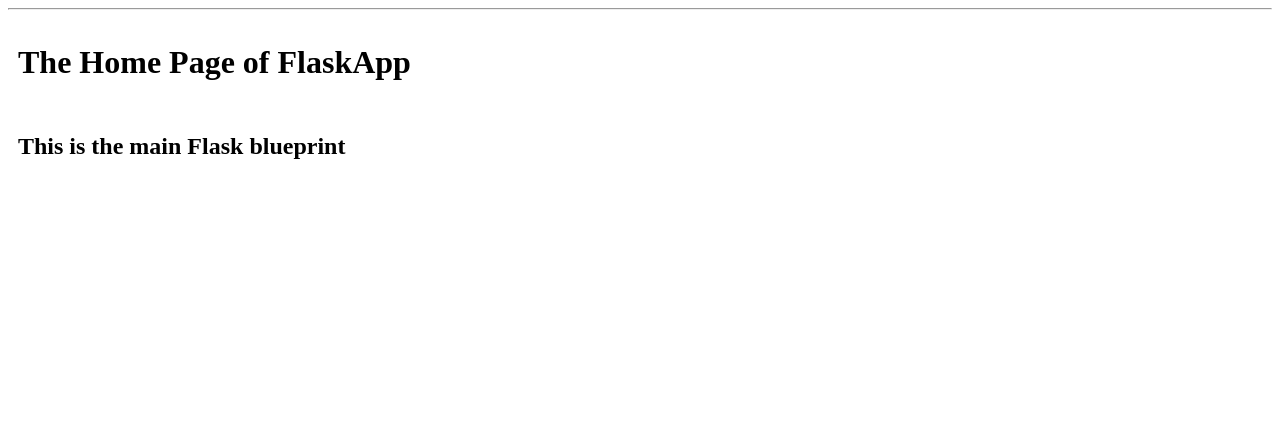
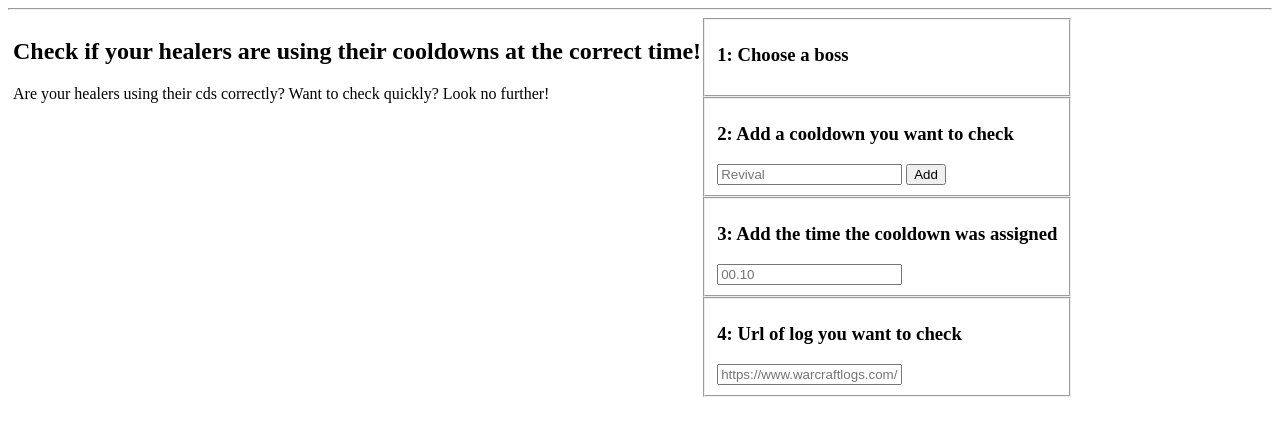
Before and after one commit to cfoster614/Checking_Healer_CDs, a Flask app: template app/templates/index.html in a window 1280 px wide. Shown: the part 63-499 px from the top of the page. Run offline with Flask 3, Linux system fonts and the light colour scheme; the template is opened without the code that fills it, so the values that code supplies are empty.

Commit message:
Added form and fieldsets.

```diff
--- a/app/templates/index.html
+++ b/app/templates/index.html
@@ -1,8 +1,50 @@
 {% extends 'base.html' %}
 
 {% block content %}
-    <span class="title"><h1>{% block title %} The Home Page of FlaskApp {% endblock %}</h1></span>
-    <div class="content">
-        <h2>This is the main Flask blueprint</h2>
-    </div>
+
+<div class="instructions">
+    <h2>Check if your healers are using their cooldowns at the correct time!</h2>
+    <p>Are your healers using their cds correctly? Want to check quickly? Look no further!</p>
+</div>
+<form action="" id="main-form">
+    <fieldset id="boss-form">
+        <span>
+            <h3>1: Choose a boss</h3>
+        </span>
+        <div id="radio-button-wrapper">
+            {% for boss in bosses %}
+
+            <label class="image-radio">
+                <input type="radio" name="boss-list" id="{{boss.id}}" value="{{boss.name}}" checked>
+                <img src="{{boss.icon}}" alt="Option 1">
+            </label>
+
+            {% endfor %}
+        </div>
+    </fieldset>
+
+    <fieldset id="spell-form">
+        <span>
+            <h3>2: Add a cooldown you want to check</h3>
+        </span>
+        <input type="text" class="spells" placeholder="Revival">
+        <button class="btn add-btn" type="button">Add</button>
+    </fieldset>
+
+    <fieldset id="timer-form">
+        <span>
+            <h3>3: Add the time the cooldown was assigned</h3>
+        </span>
+            <input type="text" name="" class="timers" placeholder="00.10">
+
+    </fieldset>
+
+    <fieldset id="log-form">
+        <span>
+            <h3>4: Url of log you want to check</h3>
+            <input type="text" id = "log-input" placeholder="https://www.warcraftlogs.com/reports/mCnZyt9qkzMPraNF#fight=last">
+        </span>
+    </fieldset>
+</form>
+
 {% endblock %}
```
